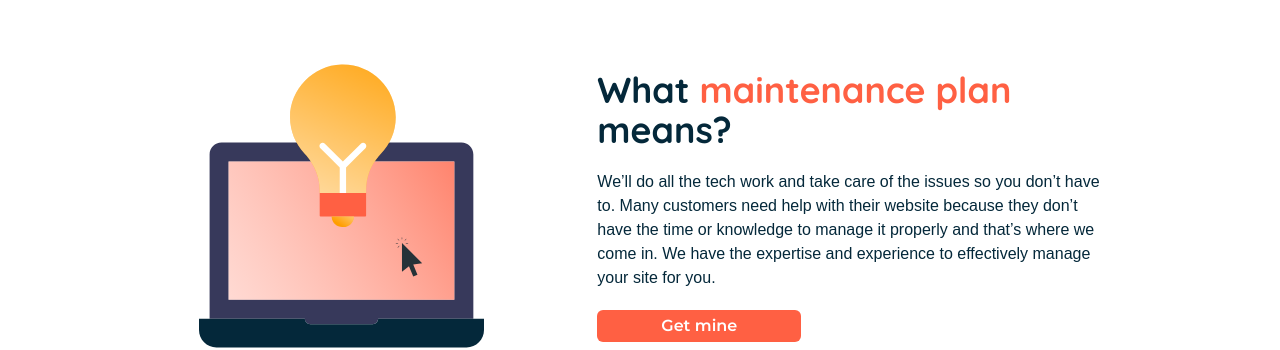
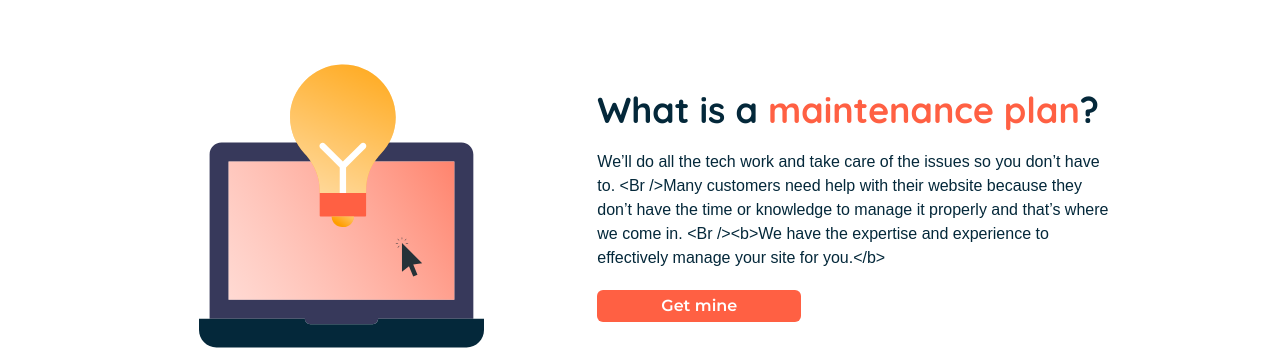
Before and after one commit to ferba24/todo10-web, a Next.js app: page /maintenance in a window 1280 px wide. Shown: the part 352-702 px from the top of the page. Built offline with nearby package versions, Linux system fonts and the light colour scheme; a web font is replaced by a local one.

Commit message:
[EDIT] Maintenance page text

```diff
--- a/pages/maintenance.js
+++ b/pages/maintenance.js
@@ -10,8 +10,8 @@ const FirstSection = () => (
   <div className="section container-small">
     <FeatureHighlight
       image="/icons/laptop.svg"
-      title={<>What <span className="text-orange">maintenance plan</span> means?</>}
-      desc="We’ll do all the tech work and take care of the issues so you don’t have to. Many customers need help with their website because they don’t have the time or knowledge to manage it properly and that’s where we come in. We have the expertise and experience to effectively manage your site for you."
+      title={<>What is a <span className="text-orange">maintenance plan</span>?</>}
+      desc="We’ll do all the tech work and take care of the issues so you don’t have to. <Br />Many customers need help with their website because they don’t have the time or knowledge to manage it properly and that’s where we come in. <Br /><b>We have the expertise and experience to effectively manage your site for you.</b>"
       link={paths.MAINTENANCE}
       linkLabel="Get mine"
     />
```
